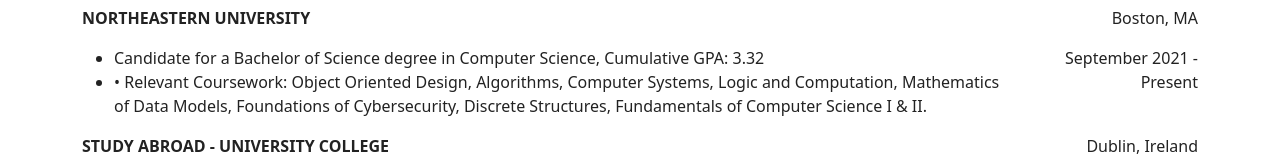
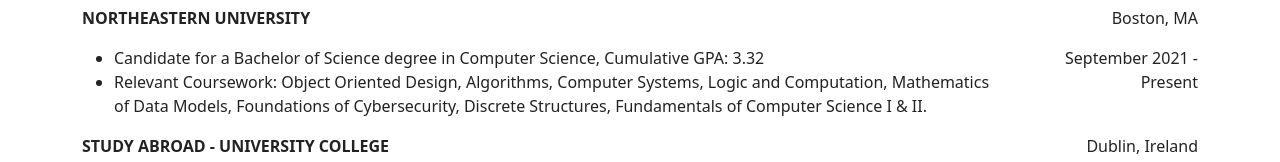
Before and after one commit to maggiecollette/Personal-Site, an Angular app: page /resume in a window 1280 px wide. Shown: the part 274-436 px from the top of the page. Built offline with nearby package versions, Linux system fonts and the light colour scheme.

Commit message:
Updated resume page

```diff
--- a/src/app/resume/resume.component.html
+++ b/src/app/resume/resume.component.html
@@ -30,7 +30,7 @@
     <div class="col-10 text-start">
       <ul>
         <li>Candidate for a Bachelor of Science degree in Computer Science, Cumulative GPA: 3.32</li>
-        <li>•	Relevant Coursework: Object Oriented Design, Algorithms, Computer Systems, Logic and Computation,
+        <li>Relevant Coursework: Object Oriented Design, Algorithms, Computer Systems, Logic and Computation,
           Mathematics of Data Models, Foundations of Cybersecurity, Discrete Structures, Fundamentals of Computer Science I & II.</li>
       </ul>
     </div>
```
